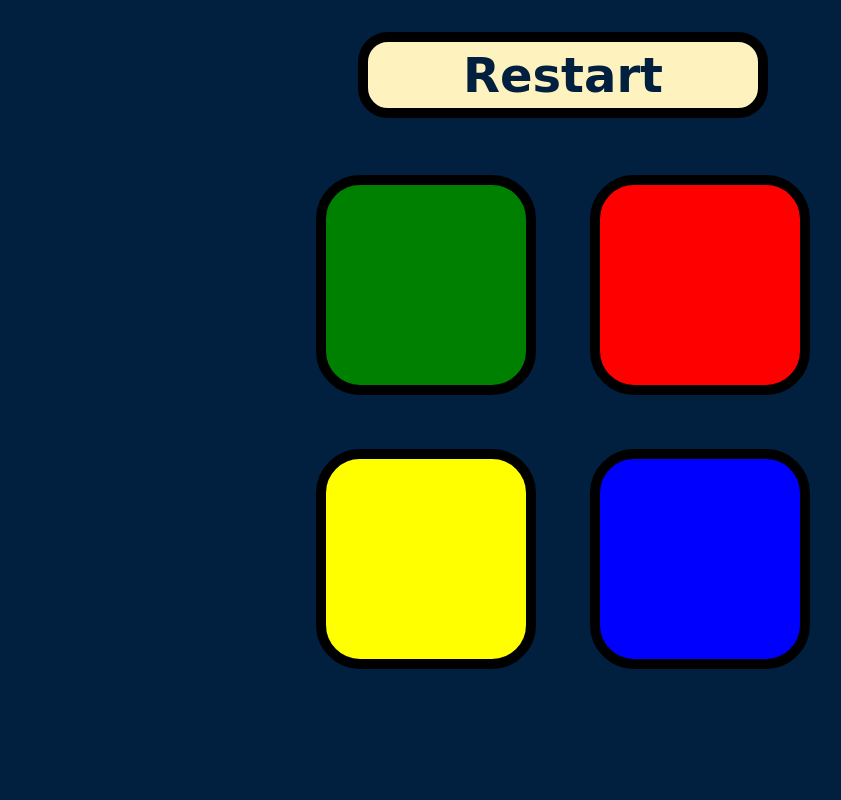
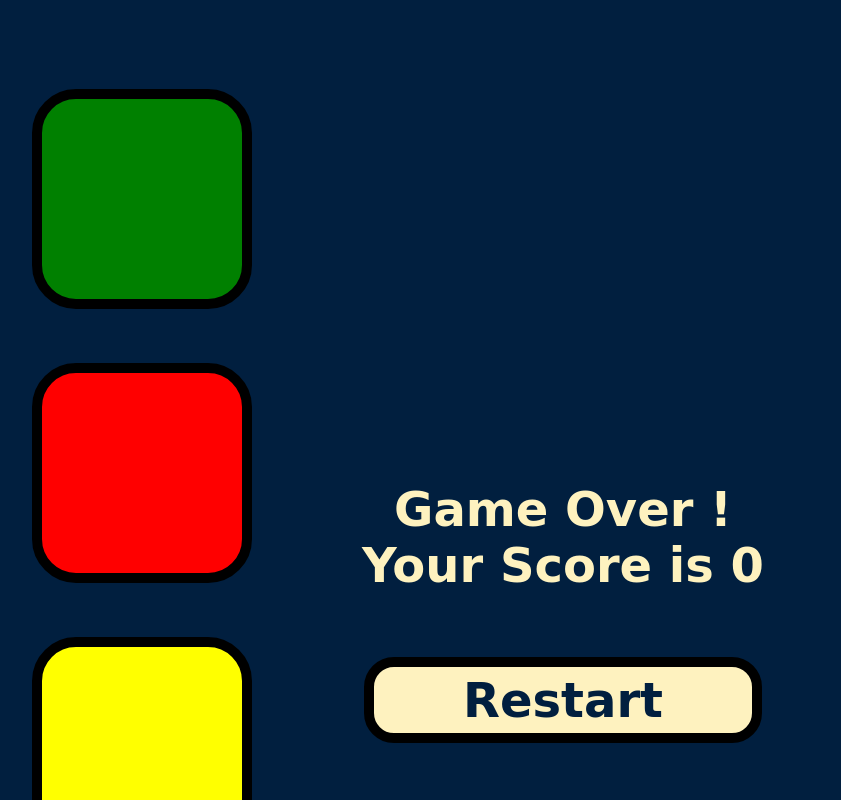
Before and after one commit to Ellvius/Simon-game, a plain HTML site: page index.html in a window 1280 px wide. Both pictures are taken after a click on the element 503 px from the left and 285 px from the top of the page. Shown: the top 800 px of the page, without its empty margins (77-918 px from the left). Drawn offline with nearby package versions, Linux system fonts and the light colour scheme.

Commit message:
improve the Game over page

```diff
--- a/index.html
+++ b/index.html
@@ -30,9 +30,11 @@
         </div>
 
       </div>
-
     </div>
-
+    <div class = "scorecard">
+      <h1 class = "score-display"></h1>
+      <h1><div class="start">Restart</div></h1>
+    </div>
 
     <script src="https://ajax.googleapis.com/ajax/libs/jquery/3.7.1/jquery.min.js"></script>
     <script src="script.js"></script>
--- a/script.js
+++ b/script.js
@@ -6,6 +6,12 @@ var started = false;
 
 // Function to start the game
 function startGame() {
+  $("body").removeClass("end-body");
+  $("h1").show();
+  $(".end-container")
+    .addClass("container")
+    .removeClass("end-container");
+  $(".scorecard").remove();
   if (!started) {
     $("h1").html("Level " + level);
     nextSequence();
@@ -72,8 +78,13 @@ function checkAnswer(currentLevel) {
       }, 1500);
     }
   } else {
+    $("body").addClass("end-body");
     playSound("wrong");
-    $("h1").html('<div class="start">Restart</div>');
+    $("h1").hide();
+    $(".container")
+    .addClass("end-container")
+    .removeClass("container")
+    .after('<div class = "scorecard"><h1>Game Over ! <br> Your Score is ' + level + '</h1><h1><div class="start">Restart</div></h1></div>');
     $("body").addClass("game-over");
     setTimeout(function () {
       $("body").removeClass("game-over");
--- a/styles.css
+++ b/styles.css
@@ -15,10 +15,14 @@ body {
   .start {
     background-color: #FEF2BF;
     color: #011f3f;
-    width: 30%;
+    width: 23rem;
     border-radius: 30px;
     border: 10px solid black;
     padding: 5px;
+    font-family: 'Press Start 2P', cursive;
+    font-size: 3rem;
+    display: flex;
+    justify-content: center;
   }
 
   .container {
@@ -65,3 +69,32 @@ body {
     box-shadow: 0 0 20px white;
     background-color: grey;
   }
+
+  .end-container {
+    width: 50%;
+  }
+
+  .scorecard {
+    display: flex;
+    flex-direction: column;
+    align-items: center;
+    width: 50%;
+    margin: auto;
+  }
+
+  h1 {
+    font-family: 'Press Start 2P', cursive;
+    font-size: 3rem;
+    /* margin:  5%; */
+    color: #FEF2BF;
+    display: flex;
+    justify-content: center;
+  }
+
+  .end-body {
+    text-align: center;
+    background-color: #011f3f;
+    display: flex;
+    align-items: center;
+    margin-top: 4rem;
+  }
```
